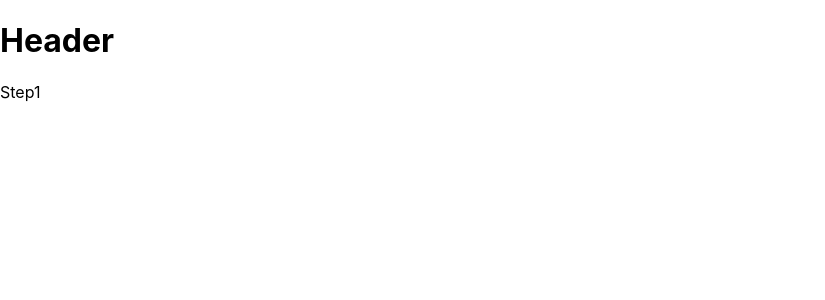
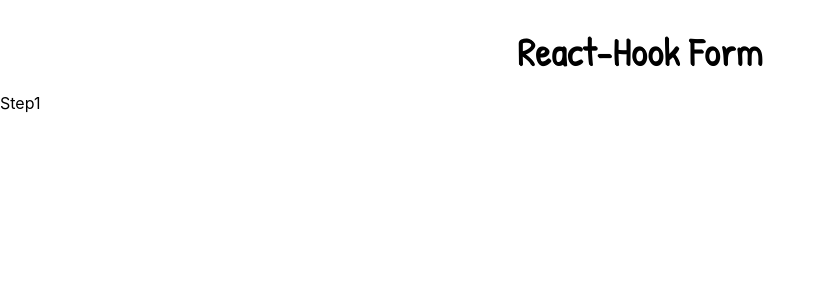
Before and after one commit to Morozov-it/Ultimate-hook-form, a React (Create React App) app: page / in a window 1280 px wide. Shown: the top 300 px of the page, without its empty margins (0-825 px from the left). Built offline with nearby package versions, Linux system fonts and the light colour scheme.

Commit message:
Edit style of header

```diff
--- a/package.json
+++ b/package.json
@@ -3,8 +3,11 @@
   "version": "0.1.0",
   "private": true,
   "dependencies": {
+    "@emotion/react": "^11.7.1",
+    "@emotion/styled": "^11.6.0",
     "@material-ui/core": "^4.12.3",
     "@material-ui/icons": "^4.11.2",
+    "@mui/material": "^5.3.1",
     "@testing-library/jest-dom": "^5.16.1",
     "@testing-library/react": "^12.1.2",
     "@testing-library/user-event": "^13.5.0",
--- a/public/index.html
+++ b/public/index.html
@@ -5,7 +5,13 @@
     <link rel="icon" href="%PUBLIC_URL%/favicon.ico" />
     <meta name="viewport" content="width=device-width, initial-scale=1" />
     <meta name="theme-color" content="#000000" />
-
+    <link
+    rel="stylesheet"
+    href="https://fonts.googleapis.com/icon?family=Material+Icons"/>
+    <link
+    rel="stylesheet"
+    href="https://fonts.googleapis.com/css?family=Roboto:300,400,500,700&display=swap"
+  />
     <title>Ultimate Hook-Form</title>
   </head>
   <body>
--- a/src/App.js
+++ b/src/App.jsx
@@ -1,7 +1,8 @@
 import React from 'react';
 import { BrowserRouter, Route, Routes } from 'react-router-dom';
+import { Header } from './components/Header';
 
-const Header = () => (<h1>Header</h1>)
+
 const Step1 = () => (<>Step1</>)
 const Step2 = () => (<>Step2</>)
 const Step3 = () => (<>Step3</>)
--- /dev/null
+++ b/src/components/Header.jsx
@@ -0,0 +1,24 @@
+import React from 'react';
+import Typography from '@material-ui/core/Typography';
+import { makeStyles } from '@material-ui/core/styles';
+
+const useStyles = makeStyles((theme) => ({
+    root: {
+        fontFamily: "'Patrick Hand', cursive",
+        margin: theme.spacing(3, 0, 2),
+        textAlign: 'center',
+        fontSize: '40px',
+        textShadow: '1px 1px black'
+    },
+}));
+
+export const Header = () => {
+    //получаем стили
+    const styles = useStyles()
+
+    return (
+        <Typography className={styles.root} variant="h5" component="h1" >
+            React-Hook Form
+        </Typography>
+    )
+};
--- a/src/index.css
+++ b/src/index.css
@@ -1,3 +1,6 @@
+/* подключение стороннего шрифта, и потом в отдельной компоненте можно менять его */
+@import url('https://fonts.googleapis.com/css2?family=Patrick+Hand&display=swap');
+
 body {
   margin: 0;
   font-family: -apple-system, BlinkMacSystemFont, 'Segoe UI', 'Roboto', 'Oxygen',
```
Also changed, not shown: src/DataContext.jsx (renamed from src/DataContext.js), 1 other file (tests, documents, lock files or other folders).
